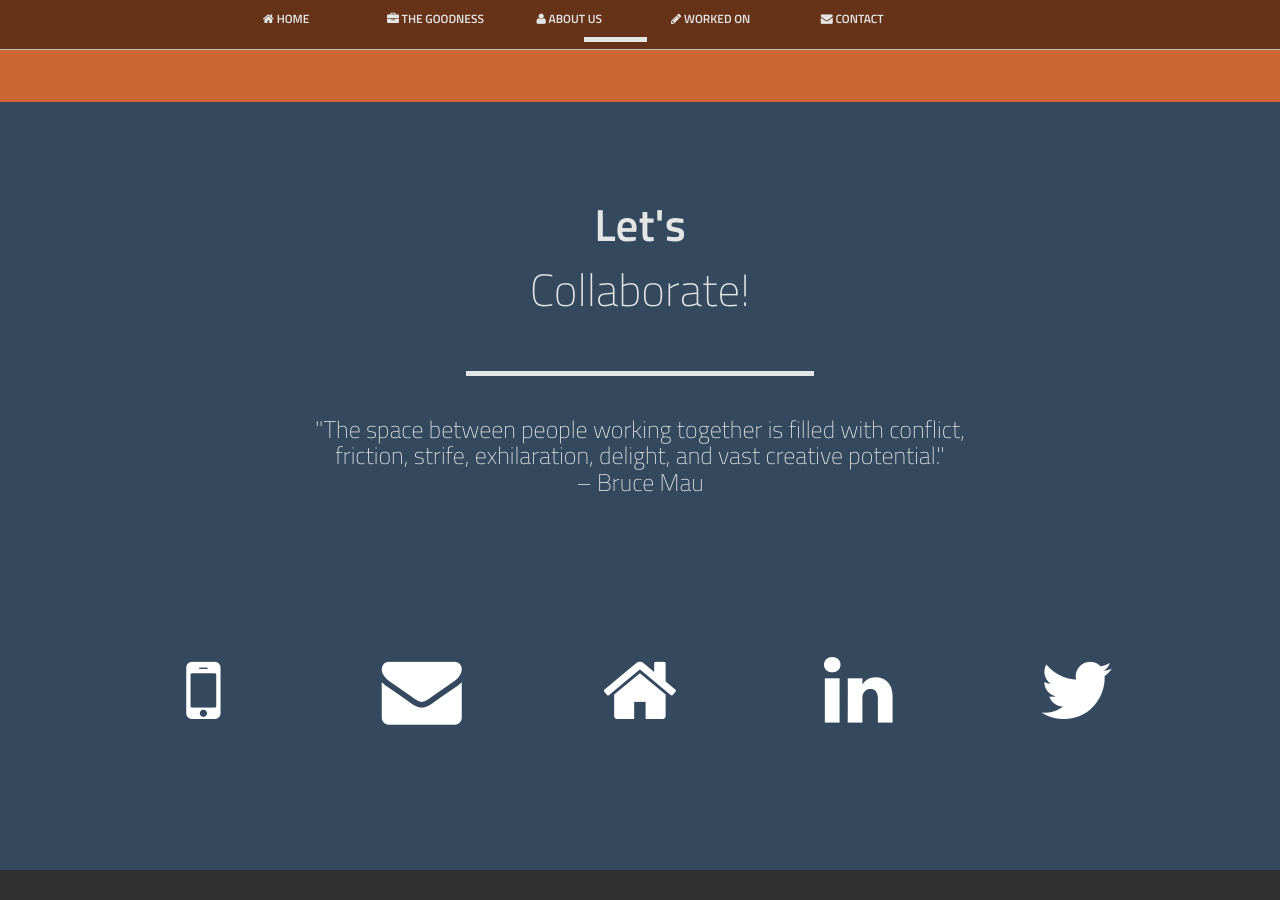
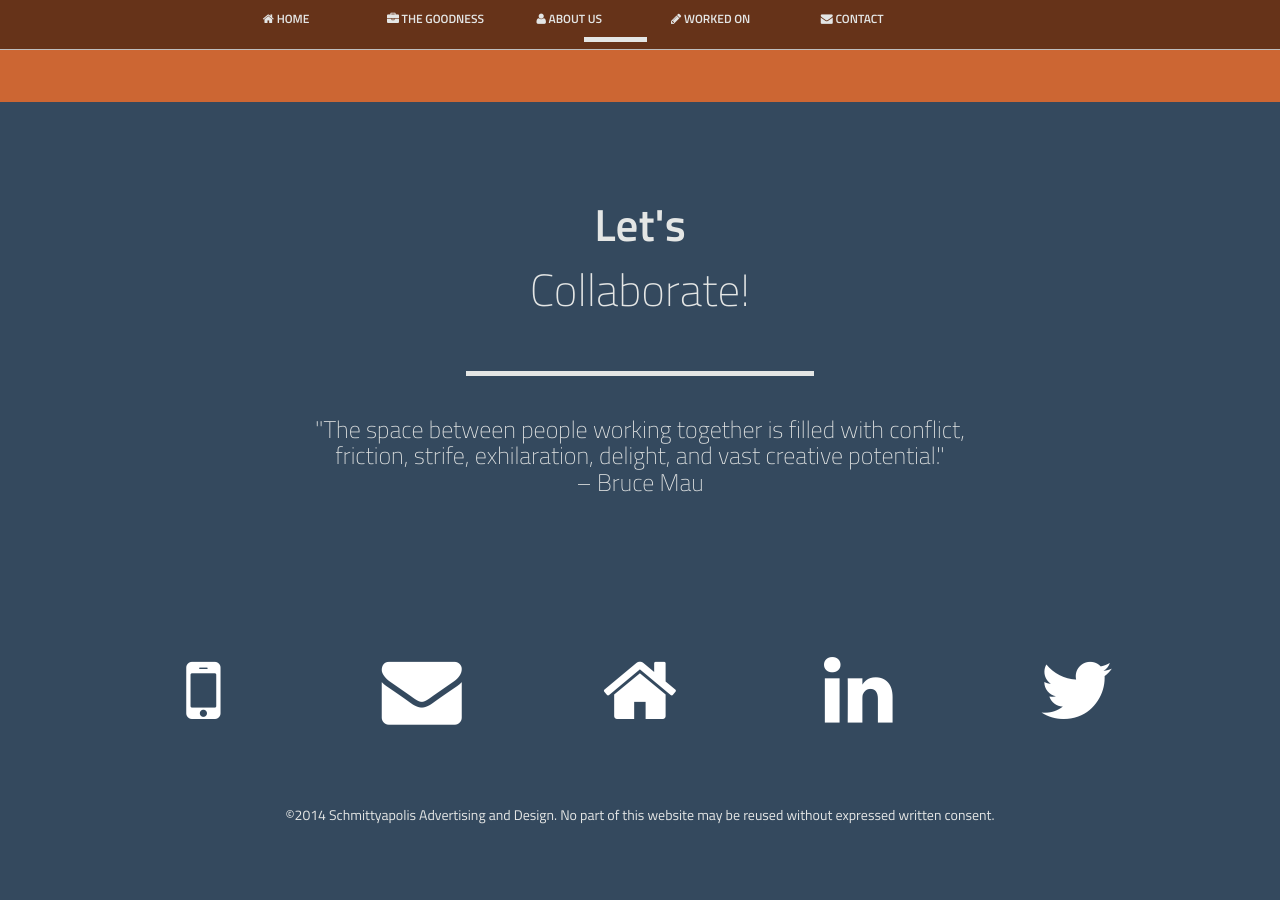
Before and after one commit to Schmittyapolis/schmittyapolis.com, a Jekyll site: the page built from index.html, in a window 1280 px wide and 900 px high, scrolled down 3209 px. Built offline with Jekyll 4.4.1, drawn with Linux system fonts in a browser that asks for light colours; Markdown is read by kramdown in place of the engine named in the settings; before the commit the page ends 4079 px from its top, so only the background shows below that.

Commit message:
revised html

```diff
--- a/index.html
+++ b/index.html
@@ -67,7 +67,7 @@
 			<div class="col-12 col-sm-6 col-lg-2"><a data-fancybox-group="portfolio" class="fancybox" href="images/samples/Veyron_1.jpg"><img class="thumb" src="images/samples/Veyron_1_tn.jpg" alt=""></a></div>
 			<div class="col-12 col-sm-6 col-lg-2"><a data-fancybox-group="portfolio" class="fancybox" href="images/samples/encompass.jpg"><img class="thumb" src="images/samples/encompass_tn.jpg" alt=""></a></div>
 			<div class="col-12 col-sm-6 col-lg-2"><a data-fancybox-group="portfolio" class="fancybox" href="images/samples/J_Deere_1.jpg"><img class="thumb" src="images/samples/J_Deere_1_tn.jpg" alt=""></a></div>
-			<div class="col-12 col-sm-6 col-lg-2"><a data-fancybox-group="portfolio" class="fancybox" href="images/samples/Camb_mn_pd.jpg"><img class="thumb" src="images/samples/Camb_mn_pd_tn.jpg" alt=""></a></div>
+			<div class="col-12 col-sm-6 col-lg-2"><a data-fancybox-group="portfolio" class="fancybox" href="images/samples/OFA_twt.jpg"><img class="thumb" src="images/samples/OFA_twt_tn.jpg" alt=""></a></div>
 			<div class="col-12 col-sm-6 col-lg-2"><a data-fancybox-group="portfolio" class="fancybox" href="images/samples/MagazineSpring2014_sprd.jpg"><img class="thumb" src="images/samples/MagazineSpring2014_sprd_tn.jpg"
 				alt=""></a></div>
 			<div class="col-12 col-sm-6 col-lg-2"><a data-fancybox-group="portfolio" class="fancybox" href="images/samples/NHCC_pc__comp.jpg"><img class="thumb" src="images/samples/NHCC_pc__comp_tn.jpg" alt=""></a></div>
@@ -126,8 +126,8 @@
 				<div class="hr">&nbsp;</div>
 			</div><!-- /row -->
 			<div class="row subtitle-row">
-				<div class="col-sm-1 hidden-sm">&nbsp;</div>
-					<div class="col-12 col-sm-2">
+
+					<div class="col-12 col-sm-offset-1 col-sm-2">
 						<p><img src="images/company_logos/discover_logo.png" width="90" height="90"></p>
 					</div>
 					<div class="col-12 col-sm-2">
@@ -205,7 +205,7 @@
 					<p><a target="_blank" href="#"><i class="icon icon-twitter"></i></a></p>
 					<span class="hover-text font-light">@schmittyapolis</span></a>
 				</div><!-- /col12 -->
-				<div class="col-sm-1 hidden-sm">&nbsp;</div>
 			</div><!-- /row -->
+			<div><p>©2014 Schmittyapolis Advertising and Design. No part of this website may be reused without expressed written consent.</p></div>
 			</div><!-- /container -->
 	</div><!-- /slide4 -->
```
